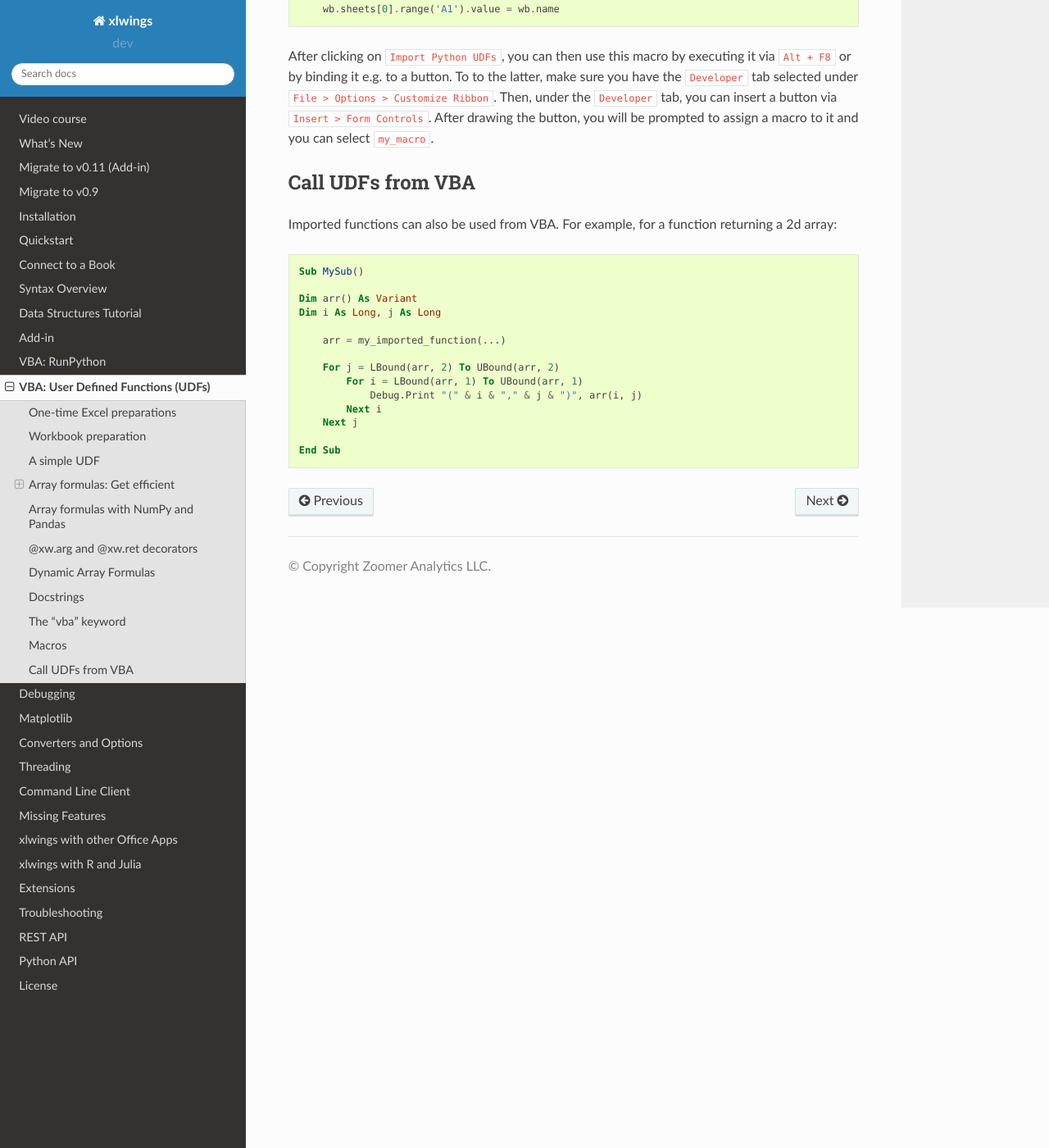
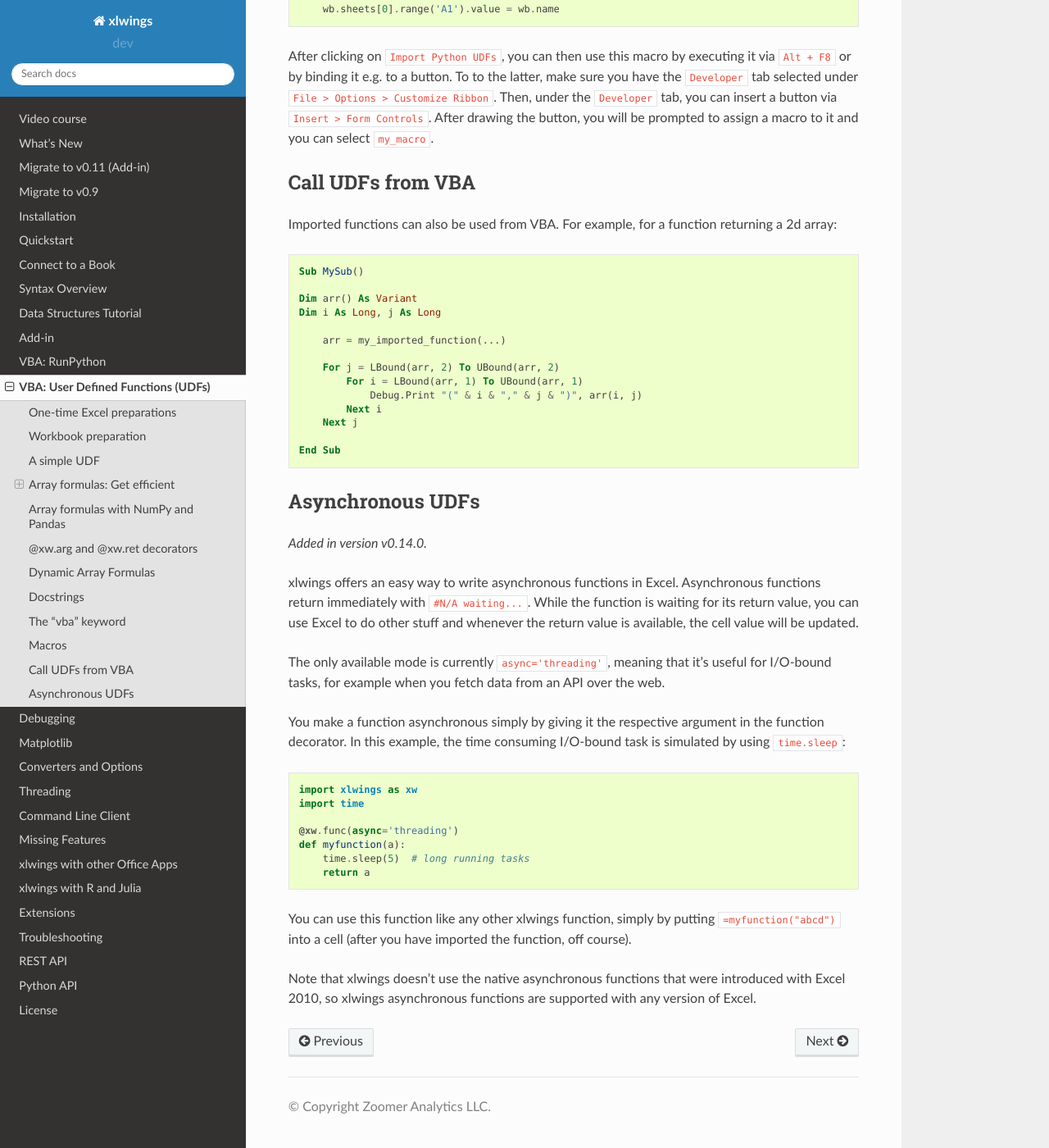
Before and after one commit to xlwings/xlwings, a Sphinx documentation site: the page built from docs/udfs.rst, in a window 1280 px wide and 1400 px high, scrolled down 5831 px. Shown: the whole window at 82% size. Built offline with Sphinx 7.4.7 and the Read the Docs theme 2.0.0, drawn with Linux system fonts in a browser that asks for light colours.

Commit message:
added support for func(async='threading'), closes #473

```diff
--- a/docs/udfs.rst
+++ b/docs/udfs.rst
@@ -263,3 +263,37 @@ Imported functions can also be used from VBA. For example, for a function return
         Next j
 
     End Sub
+
+
+.. _async_functions:
+
+Asynchronous UDFs
+-----------------
+
+.. versionadded:: v0.14.0
+
+xlwings offers an easy way to write asynchronous functions in Excel. Asynchronous functions return immediately with
+``#N/A waiting...``. While the function is waiting for its return value, you can use Excel to do other stuff and whenever
+the return value is available, the cell value will be updated.
+
+The only available mode is currently ``async='threading'``, meaning that it's useful for I/O-bound tasks, for example when
+you fetch data from an API over the web.
+
+You make a function asynchronous simply by giving it the respective argument in the function decorator. In this example,
+the time consuming I/O-bound task is simulated by using ``time.sleep``::
+
+    import xlwings as xw
+    import time
+
+    @xw.func(async='threading')
+    def myfunction(a):
+        time.sleep(5)  # long running tasks
+        return a
+
+
+
+You can use this function like any other xlwings function, simply by putting ``=myfunction("abcd")`` into a cell
+(after you have imported the function, off course).
+
+Note that xlwings doesn't use the native asynchronous functions that were introduced with Excel 2010, so xlwings
+asynchronous functions are supported with any version of Excel.
```
Also changed, not shown: docs/whatsnew.rst (+19 -0 lines), 3 other files.
